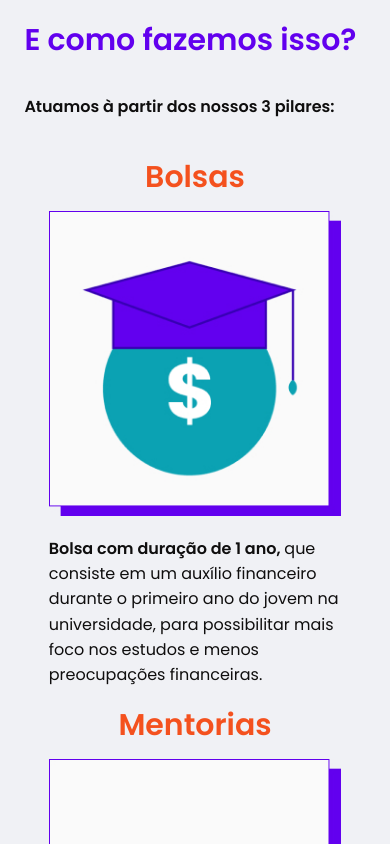
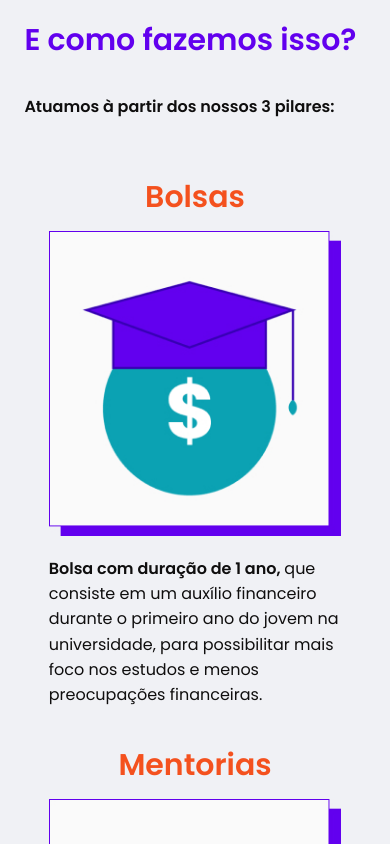
Before and after one commit to gabrdgs/plataforma-next-test, a Next.js app: page /onboarding-seed in a window 390 px wide. Shown: the part 4240-5084 px from the top of the page. Built offline with nearby package versions, Linux system fonts and the light colour scheme.

Commit message:
update css Onboarding

```diff
--- a/src/components/HeadingModel/HeadingModel.module.scss
+++ b/src/components/HeadingModel/HeadingModel.module.scss
@@ -17,6 +17,7 @@
     font-size: 34px;
     margin-top: 20px;
   }
+
 
    @media only screen and (max-width: 800px) {
     & [data-level='1'] {
--- a/src/views/OnboardingPage/shared/MentoringProgram.jsx
+++ b/src/views/OnboardingPage/shared/MentoringProgram.jsx
@@ -113,7 +113,11 @@ export default function MentoringProgram({ content, onClick, user }) {
                   </Col>
                   <Row justify="space-around" gutter={48}>
                     {mentorCharacteristicsContent.map((item, index) => (
-                      <Col {...layout.columns.fourColumns} key={`caractheristic-${index + 1}`}>
+                      <Col
+                        {...layout.columns.fourColumns}
+                        key={`caractheristic-${index + 1}`}
+                        className={Styles.Onboarding__Columns}
+                      >
                         <Row justify="center">{item}</Row>
                       </Col>
                     ))}
@@ -140,7 +144,7 @@ export default function MentoringProgram({ content, onClick, user }) {
                 </Space>
               </Col>
               <Col {...layout.columns.twoColumnInfo}>
-                <div className={Styles.MentoringProgram__InfographImage}>
+                <div className={Styles.Onboarding__InfographImage}>
                   <Image src={maslowPyramid} alt="piramide de Maslow" />
                 </div>
               </Col>
@@ -150,7 +154,7 @@ export default function MentoringProgram({ content, onClick, user }) {
             <ContainerModel color="primaryLight" key={`wheel-${index + 1}`}>
               <Row align="middle">
                 <Col span={1} push={2}>
-                  <div className={Styles.MentoringProgram__numbersImage}>{item.number}</div>
+                  <div className={Styles.Onboarding__NumbersImage}>{item.number}</div>
                 </Col>
               </Row>
               <Row align="middle" justify="space-around">
@@ -172,7 +176,7 @@ export default function MentoringProgram({ content, onClick, user }) {
                 </Space>
               </Col>
               <Col {...layout.columns.twoColumnInfo}>
-                <div className={Styles.MentoringProgram__InfographImage}>
+                <div className={Styles.Onboarding__InfographImage}>
                   <Image src={assessmentGraphic} alt="imagem gráfico assessment" />
                 </div>
               </Col>
--- a/src/views/OnboardingPage/shared/Onboarding.module.scss
+++ b/src/views/OnboardingPage/shared/Onboarding.module.scss
@@ -1,11 +1,15 @@
-.MentoringProgram{
+.Onboarding{
 
     @media only screen and (max-width: 1000px) {
         &__InfographImage{
             margin-top: 25px;
         }
 
-        &__numbersImage{
+        &__Columns{
+           margin-top: 20px;
+        }
+
+        &__NumbersImage{
             min-width: 50px;
         }
 
--- a/src/views/OnboardingPage/shared/Presentation.jsx
+++ b/src/views/OnboardingPage/shared/Presentation.jsx
@@ -26,19 +26,19 @@ export default function Presentation({ onClick, user }) {
   const pillarsContent = [
     {
       title: 'Bolsas',
-      image: <Image src={scholarship} alt="Bolsas auxilio"/>,
+      image: <Image src={scholarship} alt="Bolsas auxilio" />,
       subtitle: 'Bolsa com duração de 1 ano, ',
       text: 'que consiste em um auxílio financeiro durante o primeiro ano do jovem na universidade, para possibilitar mais foco nos estudos e menos preocupações financeiras.',
     },
     {
       title: 'Mentorias',
-      image: <Image src={mentoring} alt="Mentorias"/>,
+      image: <Image src={mentoring} alt="Mentorias" />,
       subtitle: 'A mentoria, ',
       text: 'que é o coração do Semear, sendo um suporte acadêmico, profissional e socioemocional durante a graduação com profissionais de sucesso de diversas empresas.',
     },
     {
       title: 'Rede de Contatos',
-      image: <Image src={networking} alt="Rede de contatos"/>,
+      image: <Image src={networking} alt="Rede de contatos" />,
       subtitle: 'Acesso a uma rede de contatos, ',
       text: 'onde os jovens encontrarão oportunidades profissionais, expansão da visão de mundo e consciência social por meio das conexões criadas.',
     },
@@ -113,7 +113,7 @@ export default function Presentation({ onClick, user }) {
                 </Space>
               </Col>
               <Col {...layout.columns.twoColumnInfo}>
-                <div className={Styles.MentoringProgram__InfographImage}>
+                <div className={Styles.Onboarding__InfographImage}>
                   <Image src={percentageStudents} alt="imagem porcentagem de estudantes" />
                 </div>
               </Col>
@@ -123,7 +123,7 @@ export default function Presentation({ onClick, user }) {
             <Space direction="vertical" size={layout.space.elements} style={{ width: '100%' }}>
               <Row justify="space-around" align="middle">
                 <Col {...layout.columns.twoColumnInfo} order={0}>
-                  <div className={Styles.MentoringProgram__InfographImage}>
+                  <div className={Styles.Onboarding__InfographImage}>
                     <Image src={salaryGap} alt="imagem diferença de salários" />
                   </div>
                 </Col>
@@ -204,7 +204,10 @@ export default function Presentation({ onClick, user }) {
                   <Row justify="space-around" gutter={48}>
                     {pillarsContent.map((item, index) => (
                       <Fragment key={`pillar-${index + 1}`}>
-                        <Col {...layout.columns.threeColumns}>
+                        <Col
+                          {...layout.columns.threeColumns}
+                          className={Styles.Onboarding__Columns}
+                        >
                           <HeadingModel level={3} color="orange" alignment="center">
                             {item.title}
                           </HeadingModel>
@@ -233,7 +236,7 @@ export default function Presentation({ onClick, user }) {
             <Row justify="end" align="middle">
               <Col {...layout.columns.oneColumn} pull={1}>
                 <Row justify="end" align="middle">
-                  <div className={Styles.MentoringProgram__ButtonResp}>
+                  <div className={Styles.Onboarding__ButtonResp}>
                     <ButtonModel
                       color="quinary"
                       width="default"
```
